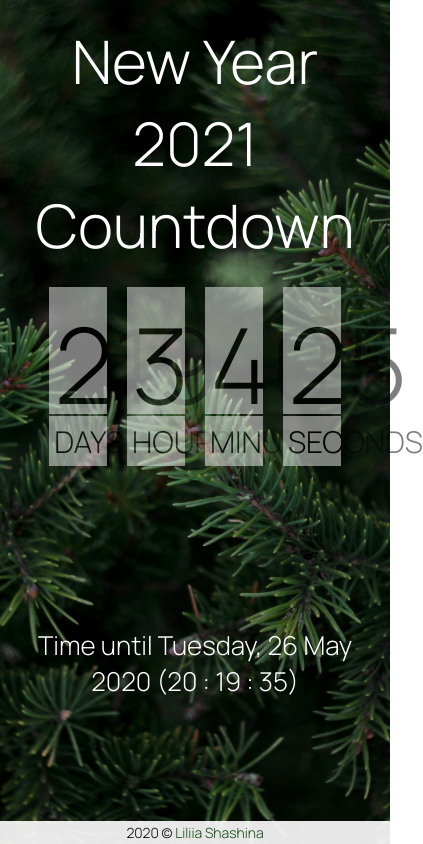
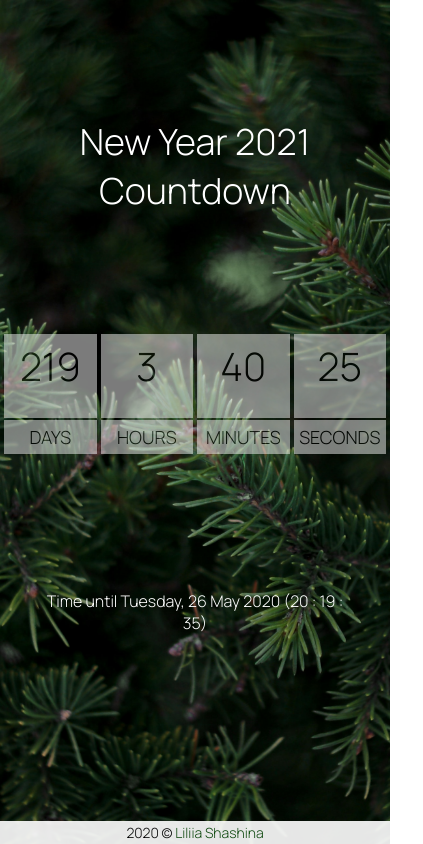
Before and after one commit to lilianacodes/countdown-to-new-year-2021, a plain HTML site: page index.html in a window 390 px wide. Shown: the whole page, 423 px wide, since content can reach past the window. Drawn offline with Linux system fonts and the light colour scheme.

Commit message:
updated style.css file - responsive design

```diff
--- a/styles/style.css
+++ b/styles/style.css
@@ -1,11 +1,3 @@
-/*
-display: flex;
-  display: -ms-flexbox; /* IE 10
-  flex-wrap: wrap;
-  -ms-flex-wrap: wrap; /* IE 10
-  padding: 0 2px; */
-
-
 * { margin: 0; padding: 0; }
 
 body, html {
@@ -25,7 +17,7 @@ body, html {
 
   /* The image used as background - Photo by Ioann Peshkov on Unsplash */
   background-image: url("../images/ioann-peshkov-Eo0aGGY3PWI-unsplash.jpg");
-  opacity: 1; /* 1 */
+  opacity: 1; /* or 0.9 */
 
   /* Center and scale the image nicely */
   background-position: center;
@@ -40,13 +32,17 @@ body, html {
 #caption {
   width: 100%;
   height: auto;
-  padding: 5% 0;
+  padding: 7% 0;
   background: transparent;
 }
 
 .flex-container {
   display: flex;
+  display: -ms-flexbox; /* IE 10 */
+
   flex-wrap: nowrap;
+  -ms-flex-wrap: wrap; /* IE 10 */
+
   justify-content: center;
   background: transparent;
 
@@ -61,7 +57,7 @@ body, html {
   text-align: center;
   background-color: whitesmoke;
   opacity: 0.5;
-  font-size: 70px;
+  font-size: 65px;
 }
 
 .flex-container > .flex-caption {
@@ -71,7 +67,7 @@ body, html {
   text-align: center;
   background-color: whitesmoke;
   opacity: 0.5;
-  font-size: 20px;
+  font-size: 22px;
 }
 
 #timeToDate, #todayIsDate {
@@ -90,7 +86,6 @@ body, html {
 h1 {
   font-size: 60px;
   font-weight: 300;
-  padding: 0 5%; /* for small devices only */
 }
 
 p {
@@ -105,11 +100,11 @@ p {
   width: 100%;
   height: auto;
   max-height: 7%;
+  padding: 0.5% 0;
   background-color: #fff;
   opacity: 0.9;
   color: #000;
   font-size: 14px;
-  padding: 0.5% 0;
 }
 
 a:link {
@@ -131,8 +126,192 @@ a:active {
   text-decoration: underline;
 }
 
-/* Responsive layout: Tablet
-@media screen and (max-width: 768px) {} */
+/* Responsive layout: Desktop */
+@media screen and (max-width: 1280px) {
 
-/* Responsive layout: Smartphone
-@media screen and (max-width: 320px) {} */
+  #caption {
+    padding: 10% 0;
+  }
+
+  .flex-container > .flex-item {
+    font-size: 55px;
+  }
+
+  .flex-container > .flex-caption {
+    font-size: 18px;
+  }
+
+}
+
+/* Responsive layout: Large Tablet - landscape */
+@media screen and (max-width: 1024px) {
+
+  #caption {
+    padding: 12% 0;
+  }
+
+  .flex-container > .flex-item {
+    width: 20%;
+    margin: 0 15px;
+    font-size: 55px;
+  }
+
+  .flex-container > .flex-caption {
+    width: 20%;
+    margin: 0 15px;
+    font-size: 18px;
+  }
+
+  #currentDate {
+    font-size: 24px;
+  }
+
+  h1 {
+    font-size: 55px;
+  }
+
+  #footer {
+    font-size: 16px;
+  }
+
+}
+
+/* Responsive layout: Tablet */
+@media screen and (max-width: 768px) {
+
+  .flex-container > .flex-item {
+    width: 20%;
+    margin: 0 10px;
+    font-size: 45px;
+  }
+
+  .flex-container > .flex-caption {
+    width: 20%;
+    margin: 0 10px;
+    font-size: 16px;
+  }
+
+  #currentDate {
+    font-size: 22px;
+  }
+
+  h1 {
+    font-size: 50px;
+    padding: 0 10%;
+  }
+
+}
+
+/* Responsive layout: Small Tablet - Portrait */
+@media screen and (max-width: 600px) {
+
+  #caption {
+    padding: 20% 0;
+  }
+
+  .flex-container {
+    height: 12%;
+  }
+
+  .flex-container > .flex-item {
+    width: 25%;
+    margin: 0 2px;
+    font-size: 40px;
+  }
+
+  .flex-container > .flex-caption {
+    width: 25%;
+    margin: 0 2px;
+    font-size: 14px;
+  }
+
+  #currentDate {
+    font-size: 20px;
+  }
+
+  h1 {
+    font-size: 48px;
+    padding: 0 20%;
+  }
+
+  #footer {
+    font-size: 14px;
+  }
+
+}
+
+/* Responsive layout: Smartphone - Portrait + Landscape */
+@media screen and (max-width: 480px) {
+
+  #caption {
+    padding: 30% 0;
+  }
+
+  .flex-container {
+    height: 10%;
+  }
+
+  .flex-container > .flex-item {
+    width: 25%;
+    margin: 0 2px;
+    font-size: 26px;
+  }
+
+  .flex-container > .flex-caption {
+    width: 25%;
+    margin: 0 2px;
+    font-size: 12px;
+  }
+
+  #currentDate {
+    font-size: 16px;
+  }
+
+  h1 {
+    font-size: 36px;
+    padding: 0 20%;
+  }
+
+  #footer {
+    font-size: 14px;
+  }
+
+}
+
+/* Responsive layout: Small Smartphone */
+@media screen and (max-width: 320px) {
+
+  #caption {
+    padding: 20% 0;
+  }
+
+  .flex-container {
+    height: 10%;
+  }
+
+  .flex-container > .flex-item {
+    width: 25%;
+    margin: 0 2px;
+    font-size: 24px;
+  }
+
+  .flex-container > .flex-caption {
+    width: 25%;
+    margin: 0 2px;
+    font-size: 8px;
+  }
+
+  #currentDate {
+    font-size: 16px;
+  }
+
+  h1 {
+    font-size: 32px; /* ? */
+    padding: 0 20%;
+  }
+
+  #footer {
+    font-size: 14px;
+  }
+
+}
```
